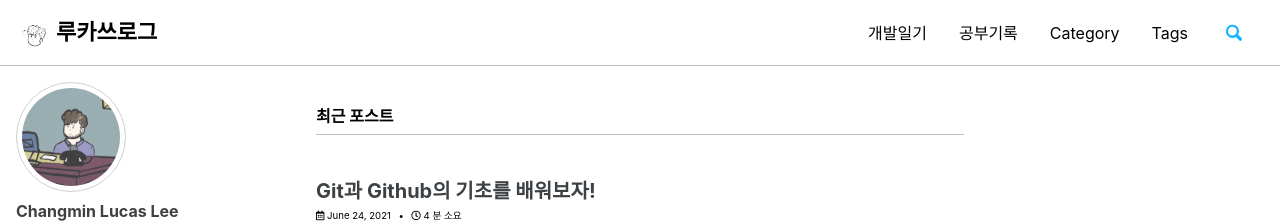
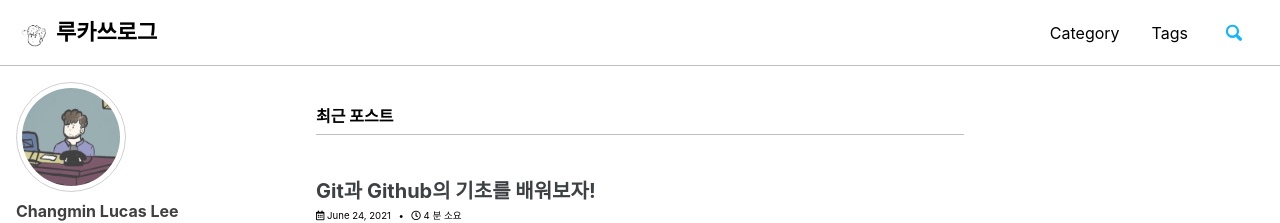
Before and after one commit to lucathree/lucathree.github.io, a Jekyll site: the page built from index.html, in a window 1280 px wide and 999 px high. Shown: the top 223 px of the window. Built offline with Jekyll 4.4.1, drawn with Linux system fonts in a browser that asks for light colours; cached includes are drawn as plain includes; the list of posts is cut into pages by our own code.

Commit message:
Update navigation.yml

```diff
--- a/_data/navigation.yml
+++ b/_data/navigation.yml
@@ -1,9 +1,5 @@
 # main links
 main:
-   - title: "개발일기"
-     url: /diary/
-   - title: "공부기록"
-     url: /study/
    - title: "Category"
      url: /categories/
    - title: "Tags"
```
